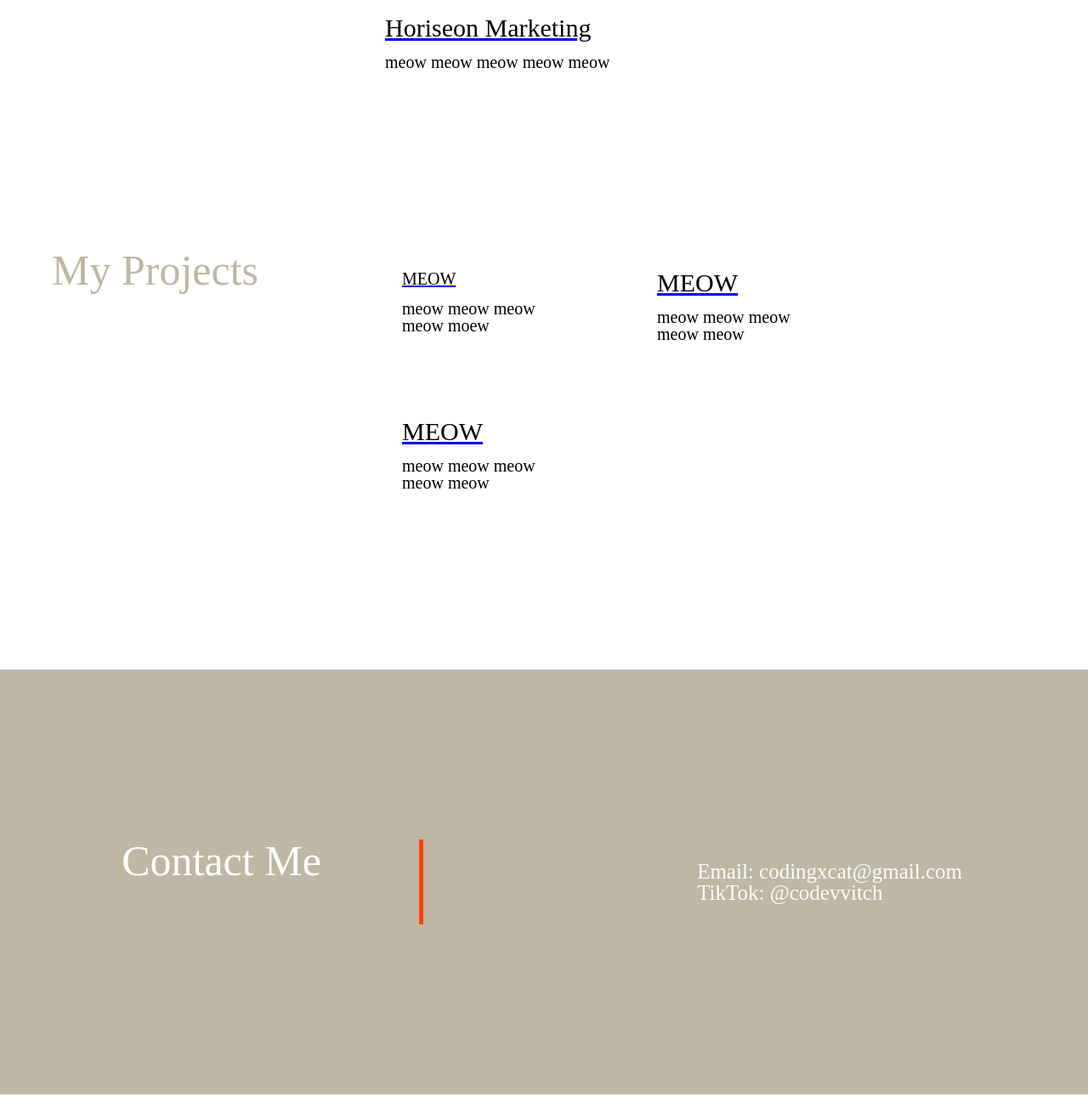
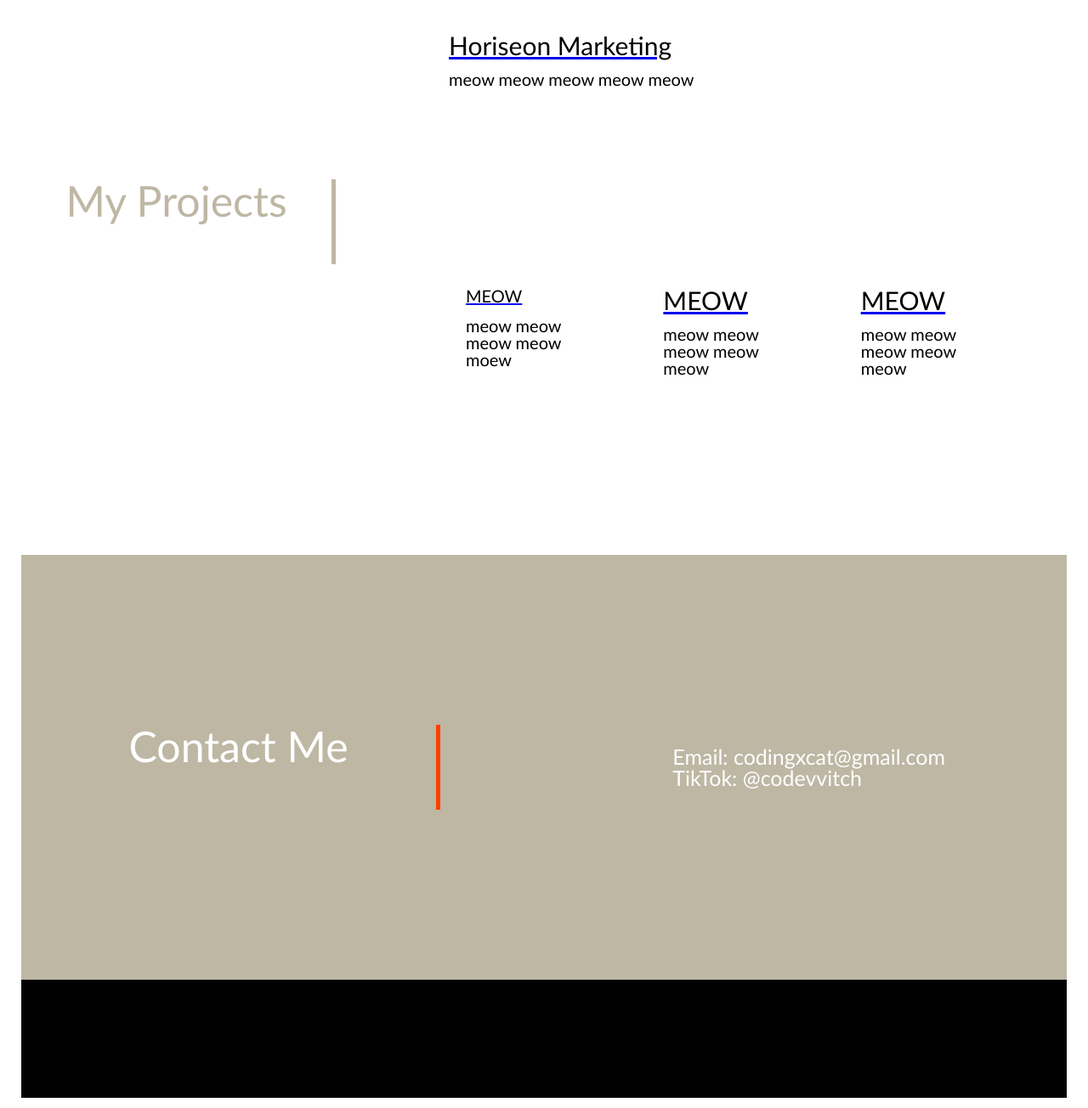
Before and after one commit to catxcoding/portfolio-mod2, a plain HTML site: page index.html in a window 1280 px wide. Shown: the part 770-2074 px from the top of the page at 85% size. Drawn offline with Linux system fonts and the light colour scheme.

Commit message:
Added to readme and continued adding html/css

```diff
--- a/assets/style.css
+++ b/assets/style.css
@@ -81,9 +81,6 @@
 
   #about-me img {
     height: 300px;
-    border-color: #FF3F00
-    border-style: solid;
-    border-width: 5px;
 
   }
 
@@ -102,7 +99,8 @@
   #projects h1 {
     font-size: 50px;
     text-align: center;
-    border-right: 5px solid var(--orange)
+    border-right: 5px solid var(--grey);
+    padding-right: 50px;
     padding-bottom: 50px;
     max-width:265px;
     width: 100%;
@@ -147,7 +145,7 @@
 
   .side-project-boxes {
     display: flex;
-    flex-flow: row wrap;
+    flex-flow: nowrap;
     align-content: stretch;
   }
 
@@ -205,10 +203,14 @@
   }
 
   footer {
-    text-align: center;
-    padding: 3px;
-    background-color: var(--light);
-    color: var(--light)
+    height: 15%;
+    background-color: var(--black);
+    display: flex;
+    justify-content: space-between;
+    padding: 5%;
+    align-items: center;
+    padding-left: 4%;
+    padding-right: 4%;
   }
   /* Phone Screen */
   @media screen and (max-width: 390px) {
--- a/index.html
+++ b/index.html
@@ -6,8 +6,8 @@
   <meta name="viewport" content="width=device-width, initial-scale=1.0" />
   <title>Cat Thompson</title>
 <!--CSS Styles -->
-   <link rel="stylesheet" href="assets/style.css" />
-   <link rel="stylesheet" href="assets/reset.css" />
+<link rel="stylesheet" href="assets/reset.css" />
+<link rel="stylesheet" href="assets/style.css" />
 </head>
 <body>
 
```
Also changed, not shown: 1 other file.
